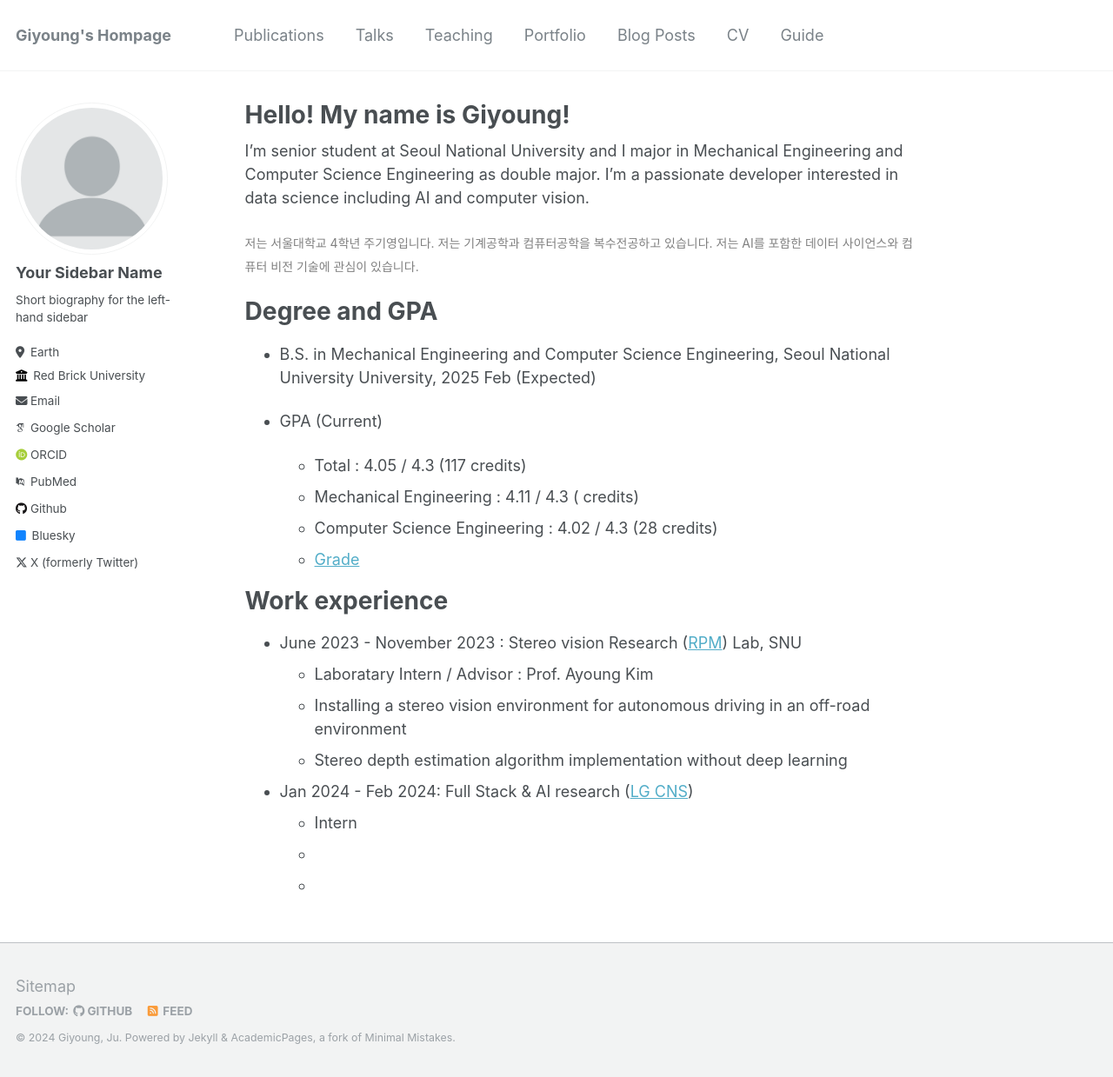
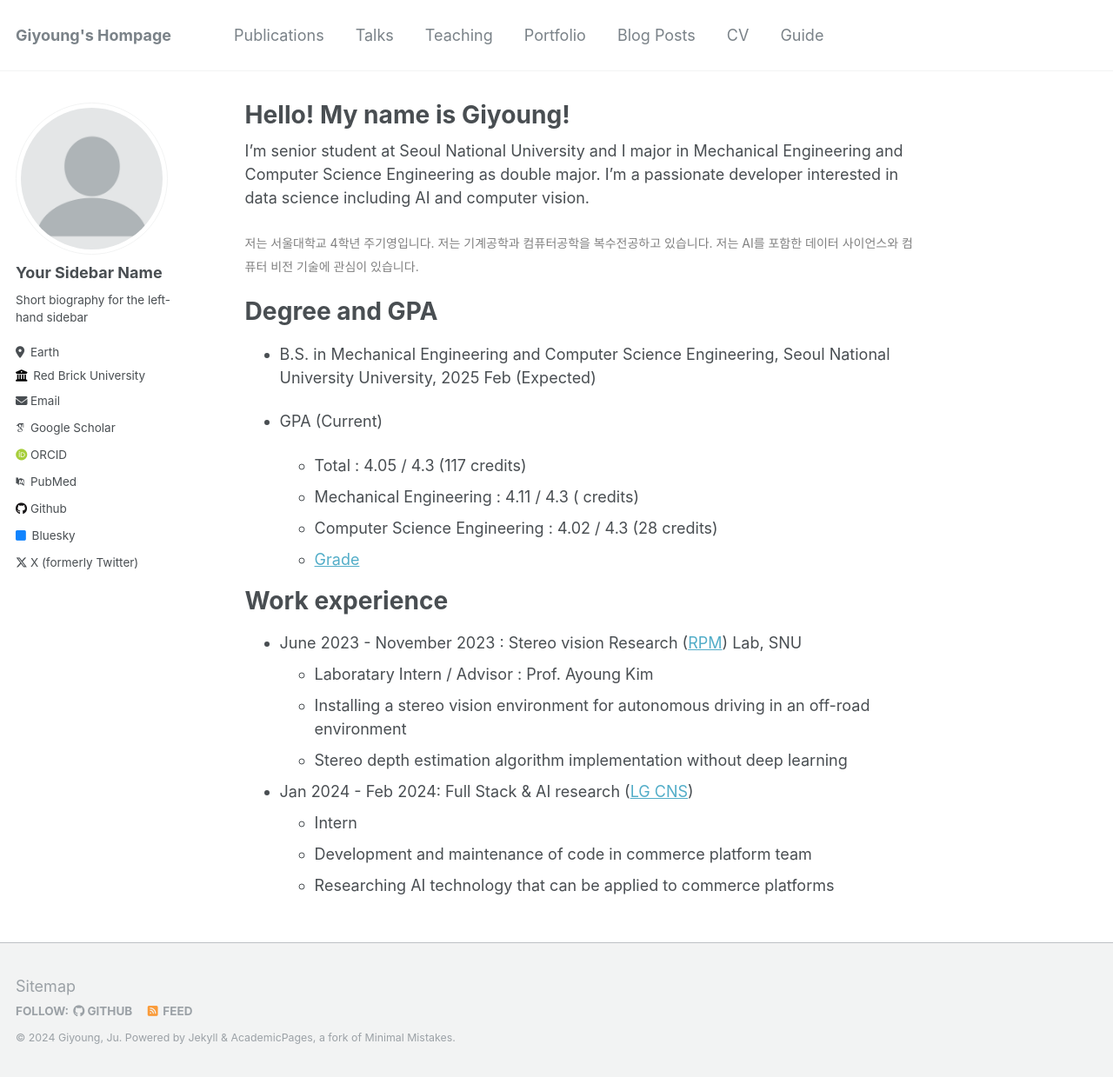
Before and after one commit to freqinfi/freqinfi.github.io, a Jekyll site: the page built from _pages/about.md, in a window 1280 px wide and 1239 px high. Shown: the whole window at 87% size. Built offline with Jekyll 4.4.1, drawn with Linux system fonts in a browser that asks for light colours; some web fonts are replaced.

Commit message:
Update about.md

```diff
--- a/_pages/about.md
+++ b/_pages/about.md
@@ -30,5 +30,5 @@ Work experience
 
 * Jan 2024 - Feb 2024: Full Stack & AI research ([LG CNS](https://www.lgcns.com/))
   * Intern
-  *
-  *
+  * Development and maintenance of code in commerce platform team
+  * Researching AI technology that can be applied to commerce platforms
```
